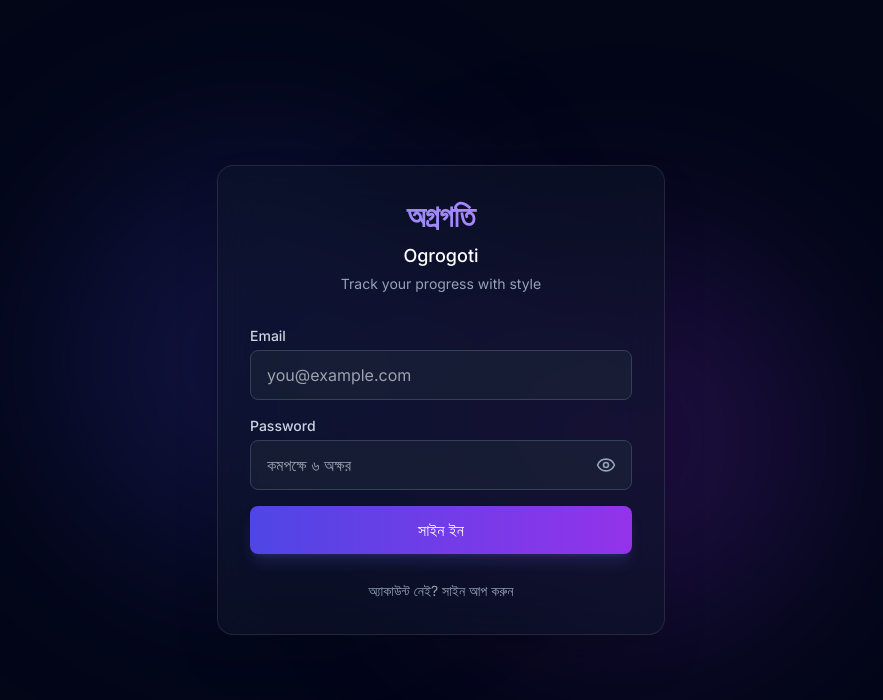
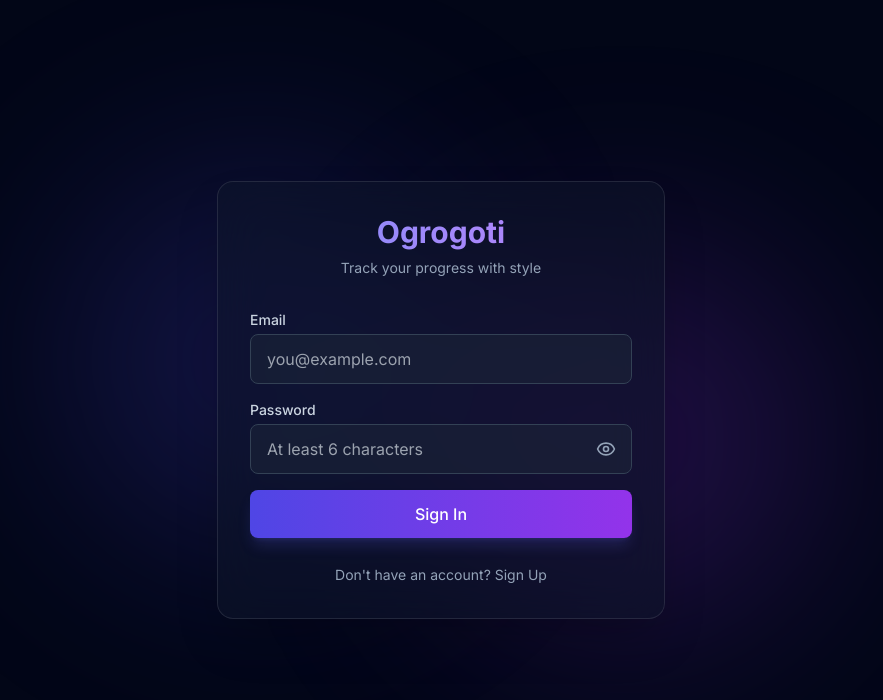
Before and after one commit to Adnanshahria/Tasker, a React (Vite) app: page /#/auth in a window 1280 px wide. Shown: the top 700 px of the page, without its empty margins (199-1082 px from the left). Built offline with nearby package versions, Linux system fonts and the light colour scheme; no server answers.

Commit message:
Change Auth page to English

```diff
--- a/components/Auth.tsx
+++ b/components/Auth.tsx
@@ -45,8 +45,7 @@ const Auth: React.FC = () => {
         className="w-full max-w-md bg-slate-900/50 backdrop-blur-xl p-8 rounded-2xl border border-white/10 shadow-2xl relative z-10"
       >
         <div className="text-center mb-8">
-          <h1 className="text-3xl font-bold bg-gradient-to-r from-indigo-400 to-purple-400 bg-clip-text text-transparent mb-2">অগ্রগতি</h1>
-          <p className="text-lg font-medium text-white mb-1">Ogrogoti</p>
+          <h1 className="text-3xl font-bold bg-gradient-to-r from-indigo-400 to-purple-400 bg-clip-text text-transparent mb-2">Ogrogoti</h1>
           <p className="text-slate-400 text-sm">Track your progress with style</p>
         </div>
 
@@ -78,7 +77,7 @@ const Auth: React.FC = () => {
                 value={password}
                 onChange={(e) => setPassword(e.target.value)}
                 className="w-full bg-slate-800/50 border border-slate-700 rounded-lg px-4 py-3 pr-12 text-white focus:outline-none focus:ring-2 focus:ring-indigo-500 transition-all"
-                placeholder="কমপক্ষে ৬ অক্ষর"
+                placeholder="At least 6 characters"
               />
               <button
                 type="button"
@@ -95,7 +94,7 @@ const Auth: React.FC = () => {
             className="w-full bg-gradient-to-r from-indigo-600 to-purple-600 hover:from-indigo-500 hover:to-purple-500 disabled:opacity-50 text-white font-medium py-3 rounded-lg transition-all transform hover:scale-[1.02] active:scale-[0.98] shadow-lg shadow-indigo-500/20 flex items-center justify-center gap-2"
           >
             {loading && <Loader2 size={20} className="animate-spin" />}
-            {loading ? 'অপেক্ষা করুন...' : isLogin ? 'সাইন ইন' : 'অ্যাকাউন্ট তৈরি করুন'}
+            {loading ? 'Please wait...' : isLogin ? 'Sign In' : 'Create Account'}
           </button>
         </form>
 
@@ -104,7 +103,7 @@ const Auth: React.FC = () => {
             onClick={() => setIsLogin(!isLogin)}
             className="text-slate-400 hover:text-white text-sm transition-colors"
           >
-            {isLogin ? 'অ্যাকাউন্ট নেই? সাইন আপ করুন' : 'আগে থেকে অ্যাকাউন্ট আছে? সাইন ইন করুন'}
+            {isLogin ? "Don't have an account? Sign Up" : 'Already have an account? Sign In'}
           </button>
         </div>
       </motion.div>
```
